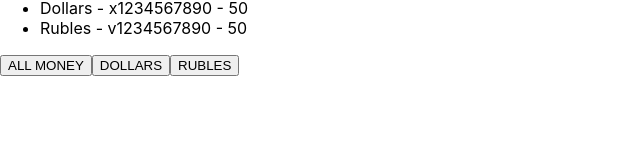
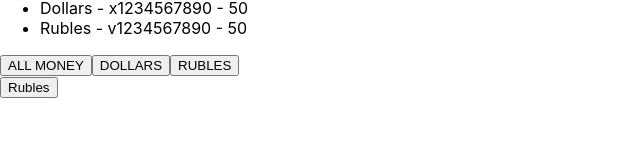
Before and after one commit to ArtyomKub/homework-button-filter, a React (Create React App) app: page / in a window 1280 px wide. Shown: the part 138-300 px from the top of the page, without its empty margins (0-640 px from the left). Built offline with nearby package versions, Linux system fonts and the light colour scheme.

Commit message:
Create a universal button for Rubles

```diff
--- a/src/components/ButtonForFilter.tsx
+++ b/src/components/ButtonForFilter.tsx
@@ -1,9 +1,20 @@
 import React from 'react';
+import {FilterButton} from '../App';
 
-export const ButtonForFilter = () => {
+type ButtonForFilterType = {
+    name: string
+    callback: () => void
+}
+
+export const ButtonForFilter = (props:ButtonForFilterType) => {
+
+   const onClickHandler = () => {
+       props.callback()
+   }
+
     return (
         <div>
-
+            <button onClick={onClickHandler}>{props.name}</button>
         </div>
     );
 };
--- a/src/components/FilterFotMoney.tsx
+++ b/src/components/FilterFotMoney.tsx
@@ -1,5 +1,6 @@
 import React from 'react';
 import {FilterButton} from '../App';
+import {ButtonForFilter} from './ButtonForFilter';
 
 type FilterForMoneyType = {
     currentMoney: Array<CurrentMoneyType>
@@ -30,6 +31,7 @@ export const FilterForMoney = (props: FilterForMoneyType) => {
             <button onClick={() => props.onClickFilteredHandler('All')}>ALL MONEY</button>
             <button onClick={() => props.onClickFilteredHandler('Dollars')}>DOLLARS</button>
             <button onClick={() => props.onClickFilteredHandler('Rubles')}>RUBLES</button>
+            <ButtonForFilter callback={props.onClickFilteredHandler} name={'Rubles'}/>
         </>
     );
 };
```
